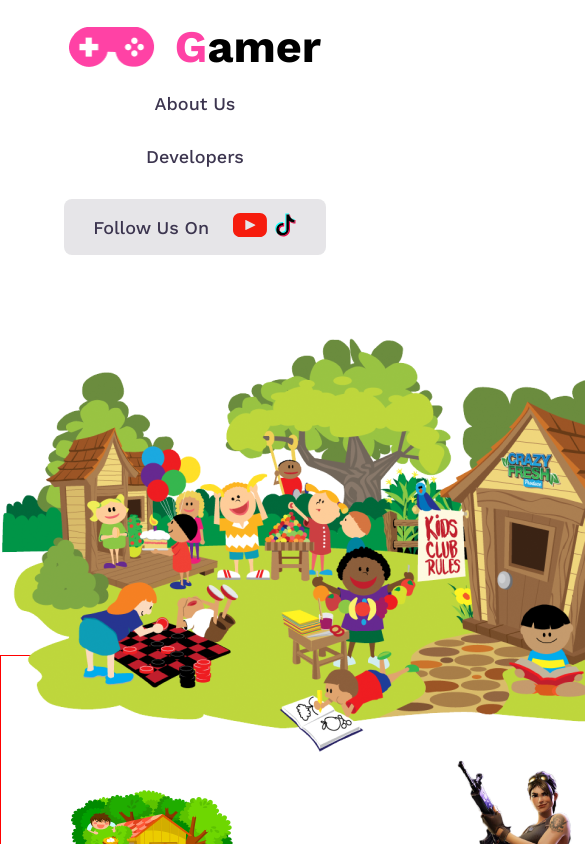
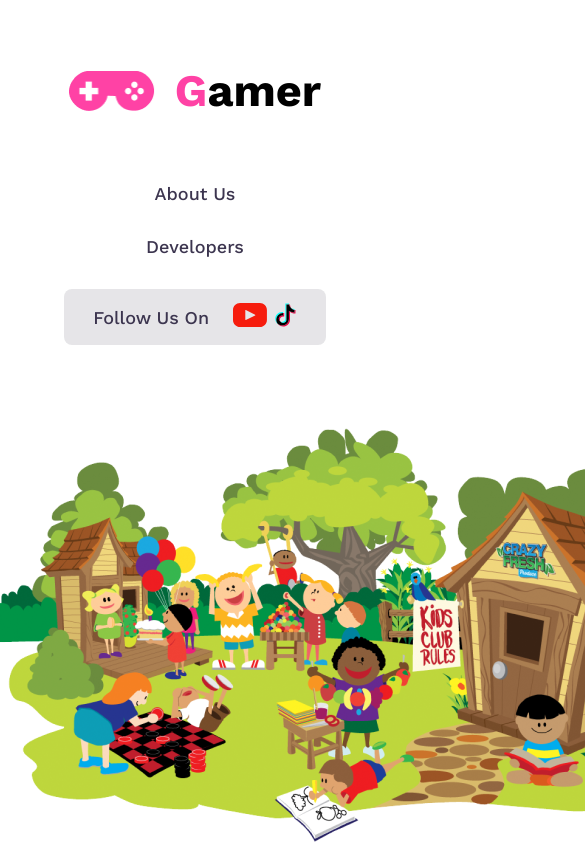
Before and after one commit to Minhaj274/Assignment2-Gamer-Zone, a plain HTML site: page index.html in a window 390 px wide. Shown: the top 844 px of the page, 585 px wide, since content can reach past the window. Drawn offline with nearby package versions, Linux system fonts and the light colour scheme; a web font is replaced by a local one.

Commit message:
nav and banner recheck

```diff
--- a/index.html
+++ b/index.html
@@ -10,8 +10,9 @@
 <link rel="preconnect" href="https://fonts.googleapis.com">
 <link rel="preconnect" href="https://fonts.gstatic.com" crossorigin>
 <link href="https://fonts.googleapis.com/css2?family=Abhaya+Libre&family=Arapey:ital@1&family=Josefin+Sans:wght@400;500;600&family=Work+Sans:wght@400;500;600;700;800&display=swap" rel="stylesheet">
-    <link rel="stylesheet" href="style.css">
-    <link rel="stylesheet" href="responsibe-mobile.css">
+
+<link rel="stylesheet" href="style.css">
+
 </head>
 
 <body>
@@ -67,7 +68,7 @@
             <div class="banner-right-side">
 
 
-                    <img src="./images/Group 18.png" alt="">
+                    <img src="./images/Group 18.png"  alt="">
 
 
 
--- a/responsibe-mobile.css
+++ /dev/null
@@ -1,11 +0,0 @@
-@media screen and (max-width: 400px) {
-    .nav-container {
-        width: 50%;
-        flex-direction: column;
-        flex-wrap: wrap;
-    }
-
-    .nav-item-container {
-        flex-direction: column;
-    }
-}
--- a/style.css
+++ b/style.css
@@ -19,6 +19,7 @@
 
 .logo-container {
     margin-left: 240px;
+    margin-right: 240px;
     margin-top: 44px;
     margin-bottom: 46px;
     display: flex;
@@ -228,6 +229,11 @@
 @media screen and (max-width:1112px) {
 
     /* nav */
+    .nav-section{
+        margin: 0px;
+        align-items: center;
+        justify-content: center;
+    }
     .nav-container {
 
         height: auto;
@@ -243,10 +249,11 @@
 
     }
 
-    .logo-container {
+    .logo-container {s
         margin: 0px;
         padding: 20px;
         justify-content: center;
+        align-items: center;
     }
 
     .nav-item-container {
@@ -262,7 +269,8 @@
         margin: 0px auto;
         margin-top: 400px;
         flex-direction: column-reverse;
-        border: 1px solid red;
+        align-items: center;
+
 
     }
 
```
